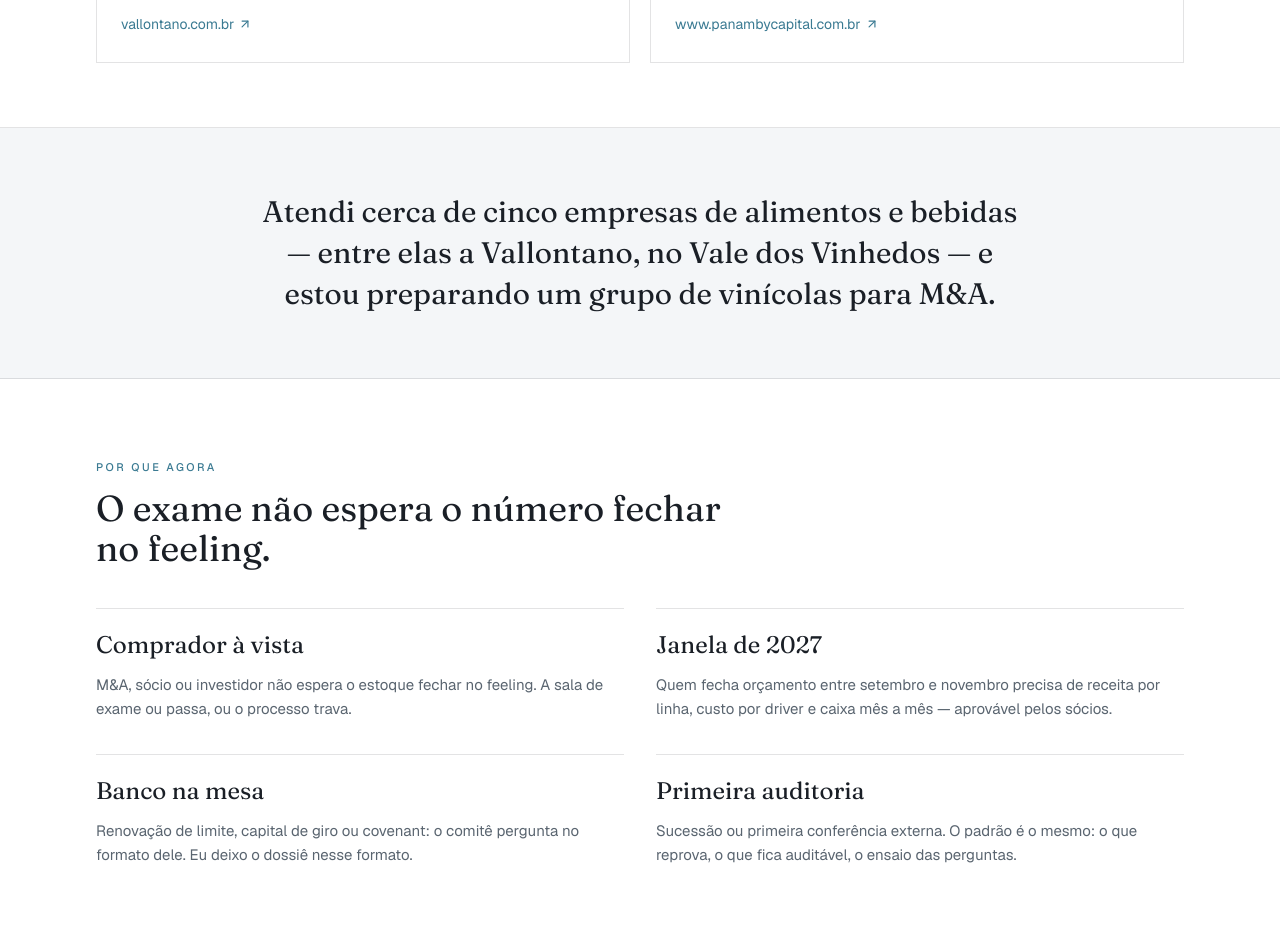
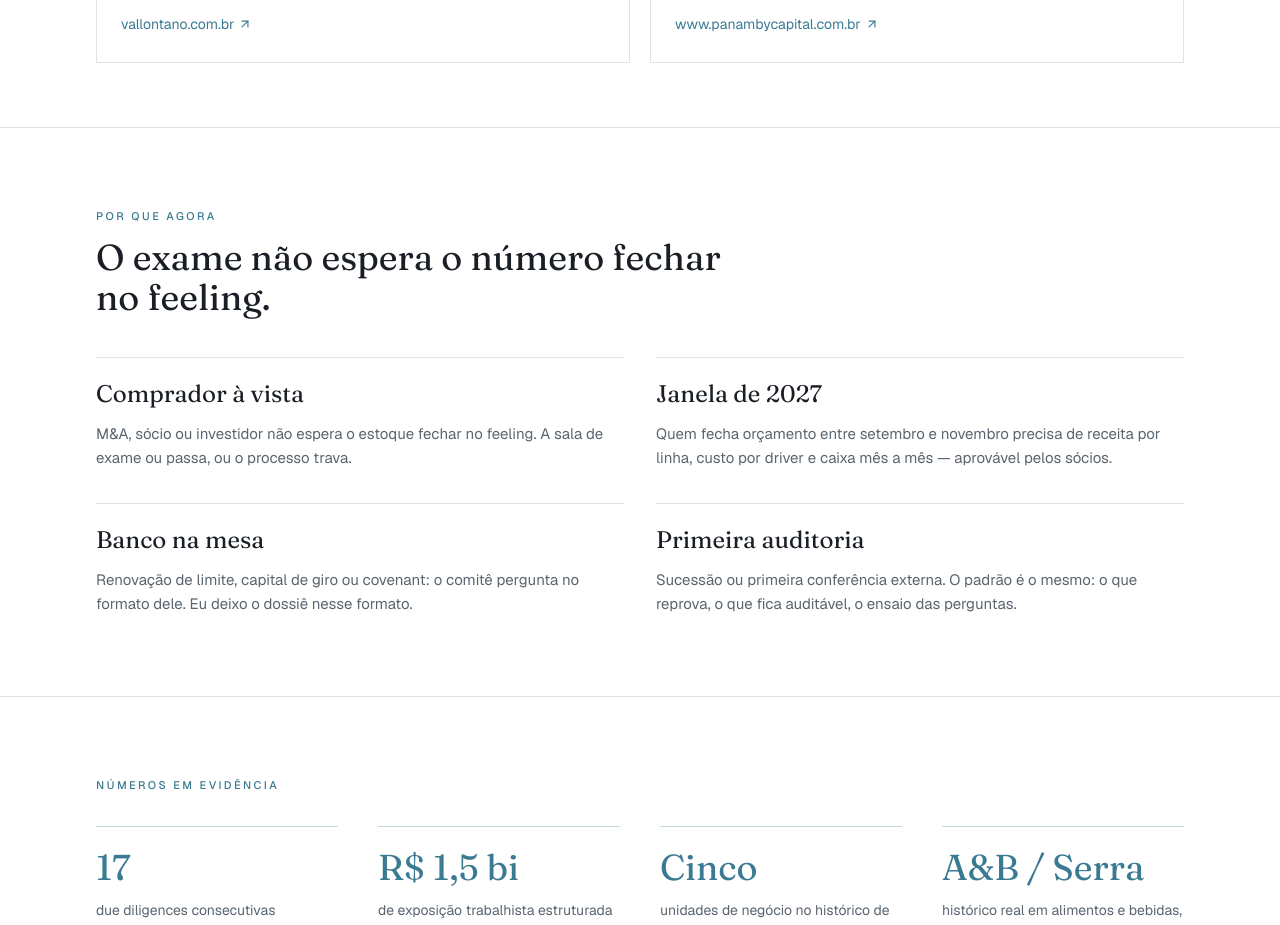
Before and after one commit to otavioai/Ouvert, a Next.js app: page / in a window 1280 px wide. Shown: the part 2580-3505 px from the top of the page. Built offline with nearby package versions, Linux system fonts and the light colour scheme.

Commit message:
Remove the Home social-proof sentence about five F&B companies.
Vallontano stays in the named-client strip; the quote about a winery M&A group is gone from the landing page.

Co-authored-by: otavioberti26 <otavioberti26@gmail.com>

```diff
--- a/app/page.tsx
+++ b/app/page.tsx
@@ -101,16 +101,6 @@ export default function HomePage() {
 
       <ClientStrip />
 
-      <section className="border-b border-border bg-muted py-12 sm:py-16">
-        <Container>
-          <p className="font-heading mx-auto max-w-3xl text-center text-2xl leading-snug font-normal text-foreground sm:text-[1.85rem]">
-            Atendi cerca de cinco empresas de alimentos e bebidas — entre elas a
-            Vallontano, no Vale dos Vinhedos — e estou preparando um grupo de
-            vinícolas para M&amp;A.
-          </p>
-        </Container>
-      </section>
-
       <section className="py-16 sm:py-20" aria-labelledby="agora-heading">
         <Container>
           <p className="text-[11px] font-medium tracking-[0.22em] text-brand uppercase">
```
